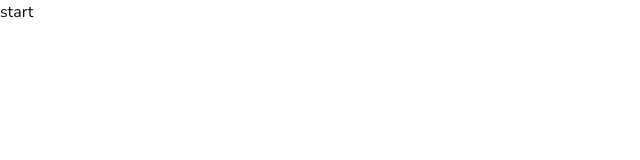
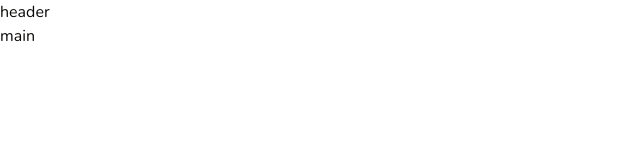
Before and after one commit to KozyaSkyworker/next-pizza, a Next.js app: page / in a window 1280 px wide. Shown: the top 160 px of the page, without its empty margins (0-640 px from the left). Built offline with nearby package versions, Linux system fonts and the light colour scheme.

Commit message:
start add to layout

```diff
--- a/app/layout.tsx
+++ b/app/layout.tsx
@@ -10,7 +10,7 @@ const nunito = Nunito({
 });
 
 export const metadata: Metadata = {
-  title: "Next Pizzs",
+  title: "Next Pizza",
   description: "Generated by create next app",
 };
 
@@ -21,7 +21,12 @@ export default function RootLayout({
 }>) {
   return (
     <html lang="en" className={nunito.className}>
-      <body>{children}</body>
+      <body>
+        <div className="flex flex-col min-h-[100vh]">
+          <header>header</header>
+          <main className="flex-1">{children}</main>
+        </div>
+      </body>
     </html>
   );
 }
--- a/app/page.tsx
+++ b/app/page.tsx
@@ -1,6 +1,3 @@
-
 export default function Home() {
-  return (
-    <div>start</div>
-  );
+  return <div>main</div>;
 }
```
